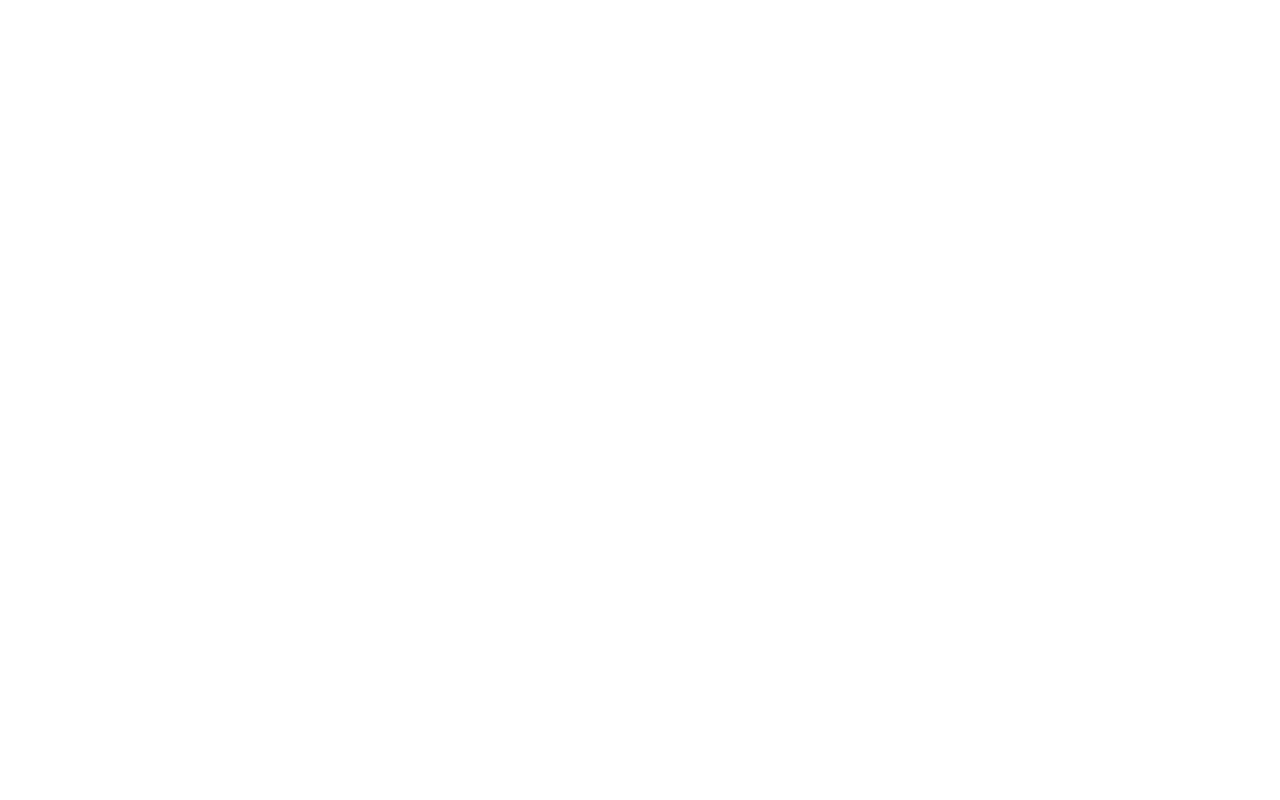
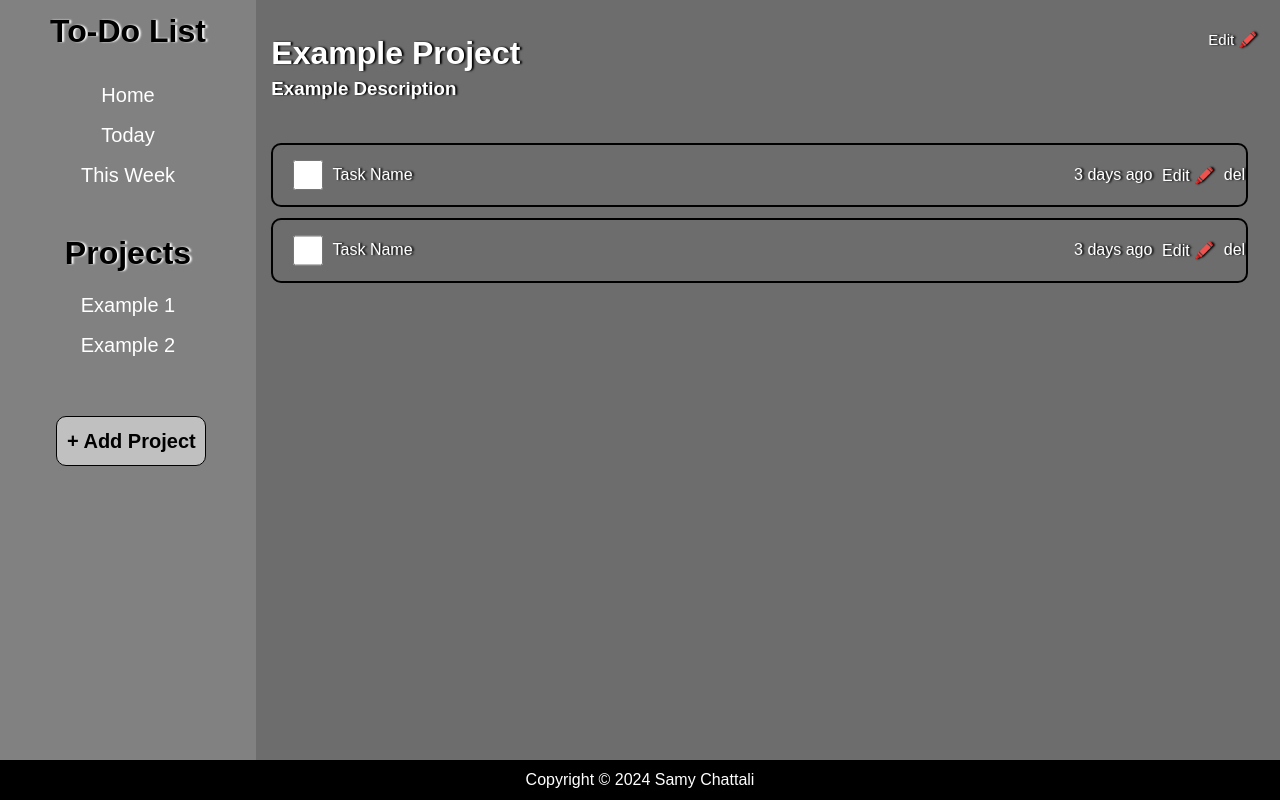
Before and after one commit to MustafaTv/Todo-List, a website built with webpack: page dist/index.html in a window 1280 px wide. Built offline with nearby package versions, Linux system fonts and the light colour scheme.

Commit message:
Completed Base UI

```diff
--- a/src/index.js
+++ b/src/index.js
@@ -0,0 +1 @@
+import './style.css';
--- a/src/style.css
+++ b/src/style.css
@@ -0,0 +1,147 @@
+* {
+    margin: 0;
+    list-style-type: none;
+    font-family: Arial, Helvetica, sans-serif;
+}
+
+#body {
+    display: flex;
+}
+
+a:link {
+    text-decoration: none;
+  }
+  a:visited {
+    text-decoration: none;
+  }
+  a:hover {
+    text-decoration: none;
+  }
+  a:active {
+    text-decoration: none;
+  }
+
+a {
+    color: white;
+}
+
+.sidebar {
+    width: 20%;
+    height: 95vh;
+    background-color: rgb(129, 129, 129);
+}
+
+.logo {
+    text-align: center;
+    margin-top: 5%;
+    text-shadow: 2px 0px 2px white;
+}
+
+.dates {
+    font-size: 20px;
+    margin-top: 10%;
+    line-height: 2;
+    text-align: center;
+}
+
+.projects {
+    margin-top: 10%;
+    text-align: center;
+    line-height: 2;
+}
+
+.projects > h1 {
+    text-shadow: 2px 0px 2px white;
+}
+
+.projects > li {
+    font-size: 20px;
+}
+
+#projectAdd {
+    margin-left: 22%;
+    margin-top: 20%;
+    font-size: 20px;
+    font-weight: bold;
+    border-radius: 10px;
+    background-color: rgb(255, 255, 255, 0.5);
+    height: 50px;
+    width: 150px;
+    border: 1px solid black;
+}
+
+.main {
+    height: 95vh;
+    width: 80%;
+    background-color: rgb(109, 109, 109);
+}
+
+.footer {
+    display: flex;
+    align-items: center;
+    justify-content: center;
+    width: 100%;
+    height: 5vh;
+    color: white;
+    text-align: center;
+    background-color: black;
+}
+
+.projectInfoContainer {
+    display: flex;
+}
+
+.title > h1, h3 {
+    margin-left: 3%;
+    line-height: 1.4;
+    color: white;
+    text-shadow: 2px 0px 2px black;
+}
+
+.title {
+    margin-top: 3%;
+    margin-bottom: 3%;
+    width: 50%;
+    margin-right: 43%;
+}
+
+.titleEdit {
+    margin-top: 3%;
+    text-align: right;
+    font-size: 15px;
+    text-shadow: 2px 0px 2px black;
+}
+
+.taskContainer {
+    margin-left: 1.5%;
+    margin-top: 1%;
+    width: 95%;
+    height: 8%;
+    border: 2px solid black;
+    border-radius: 10px;
+    display: flex;
+}
+
+#completed {
+    width: 30px;
+    margin-left: 2%;
+}
+
+.task, .taskDate, .taskEdit, .deleteTask {
+    align-self: center;
+    color: white;
+    text-shadow: 2px 0px 2px black;
+}
+
+.task {
+    margin-left: 1%;
+    margin-right: 68%;
+}
+
+.taskDate {
+    margin-right: 1%;
+}
+
+.taskEdit {
+    margin-right: 1%;
+}
```
Also changed, not shown: package.json (+7 -1 lines), dist/index.html, dist/main.js (added), 2 other files.
